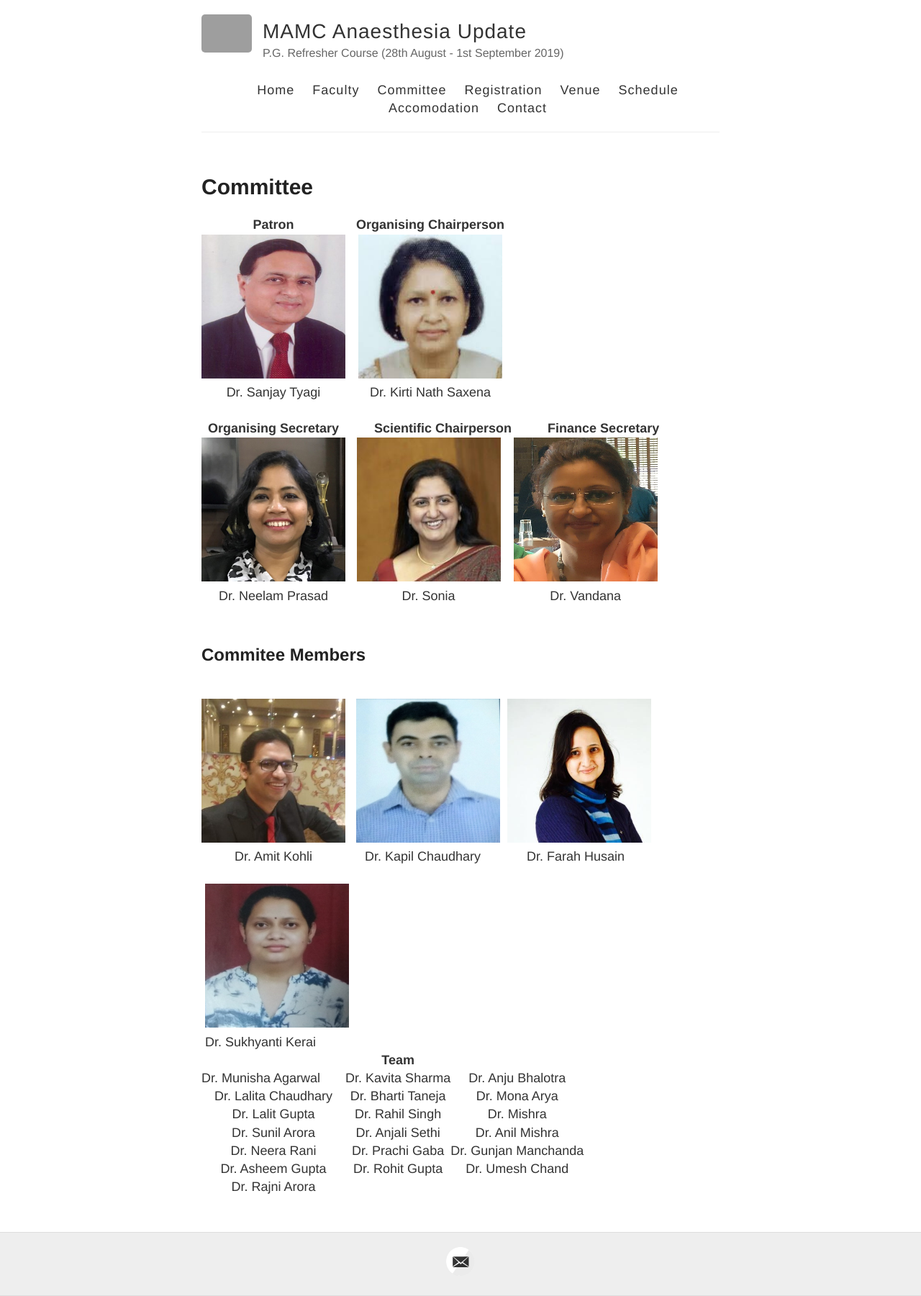
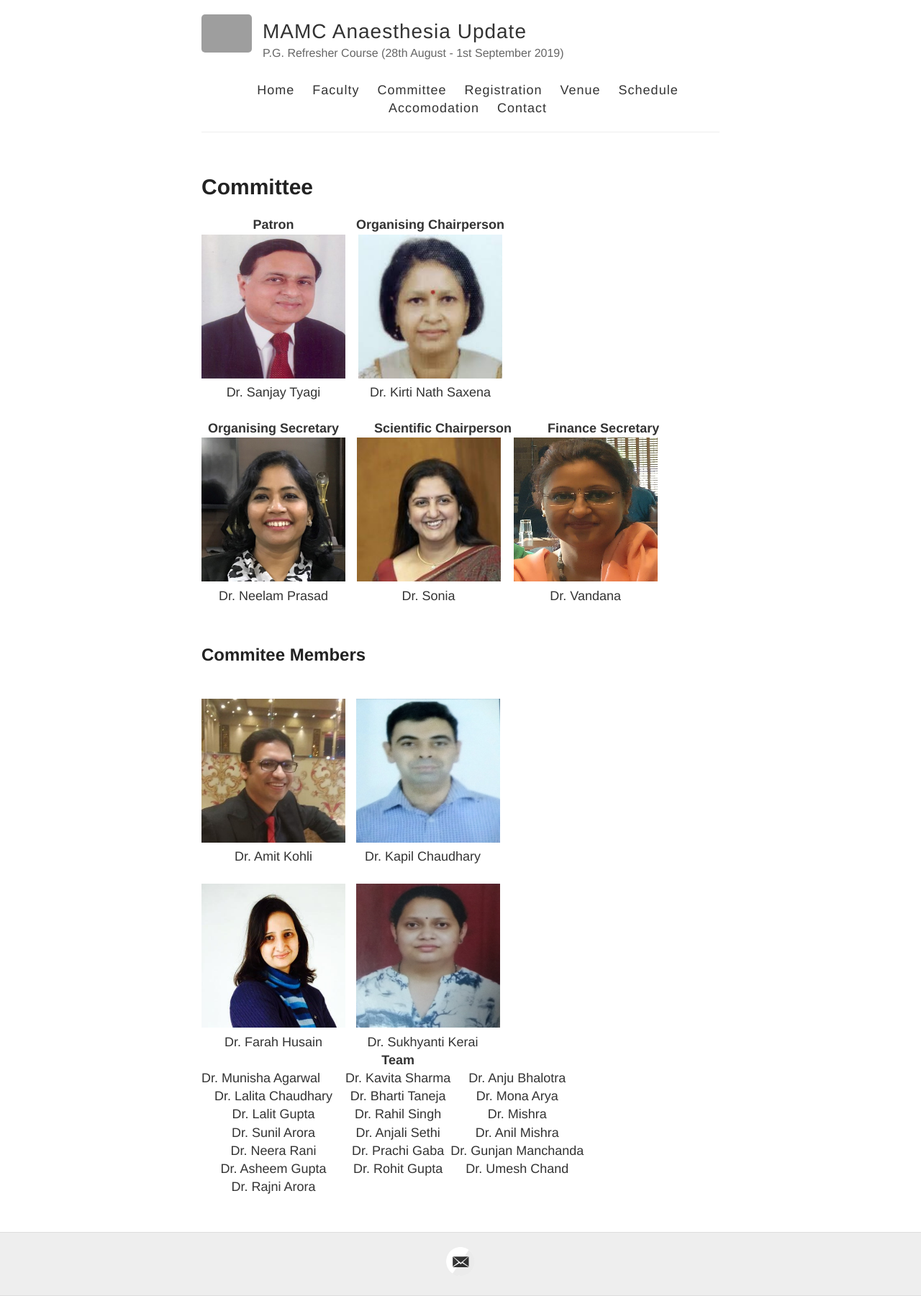
Before and after one commit to mamcanaesthesiaupdate/mamcanaesthesiaupdate.github.io, a Jekyll site: the page built from commitee.md, in a window 1280 px wide. Shown: the whole page at 72% size. Built offline with Jekyll 4.4.1, drawn with Linux system fonts in a browser that asks for light colours; grey boxes are pictures that could not be loaded.

Commit message:
corrected tables

```diff
--- a/commitee.md
+++ b/commitee.md
@@ -19,14 +19,15 @@
 
 ## Commitee Members
 
-| | | |
-| :--------------:   | :-------------------: | :------------------:   |
-| ![404]({{site.baseurl}}/images/s.jpg){:height="200px" width="200px"} |  &nbsp;&nbsp; ![404]({{site.baseurl}}/images/kapil.jpg){:height="200px" width="200px"}     | &nbsp;&nbsp;![404]({{site.baseurl}}/images/farah.jpg){:height="200px" width="200px"} |
-| Dr. Amit Kohli  |  Dr. Kapil Chaudhary     | Dr. Farah Husain |
-|  |  |  |
+| | |
+| :--------------:   | :-------------------: |
+| ![404]({{site.baseurl}}/images/s.jpg){:height="200px" width="200px"} |  &nbsp;&nbsp; ![404]({{site.baseurl}}/images/kapil.jpg){:height="200px" width="200px"}     |
+| Dr. Amit Kohli  |  Dr. Kapil Chaudhary     |
+|  | |
 
-| | ![404]({{site.baseurl}}/images/sukh.jpg){:height="200px" width="200px"} | |
-| | Dr. Sukhyanti Kerai | |
+|![404]({{site.baseurl}}/images/farah.jpg){:height="200px" width="200px"} | &nbsp;&nbsp; ![404]({{site.baseurl}}/images/sukh.jpg){:height="200px" width="200px"} |
+|:----: | :-----: |
+| Dr. Farah Husain | Dr. Sukhyanti Kerai |
 
 
 |&nbsp;&nbsp; &nbsp; &nbsp; | **Team**  | |
```
